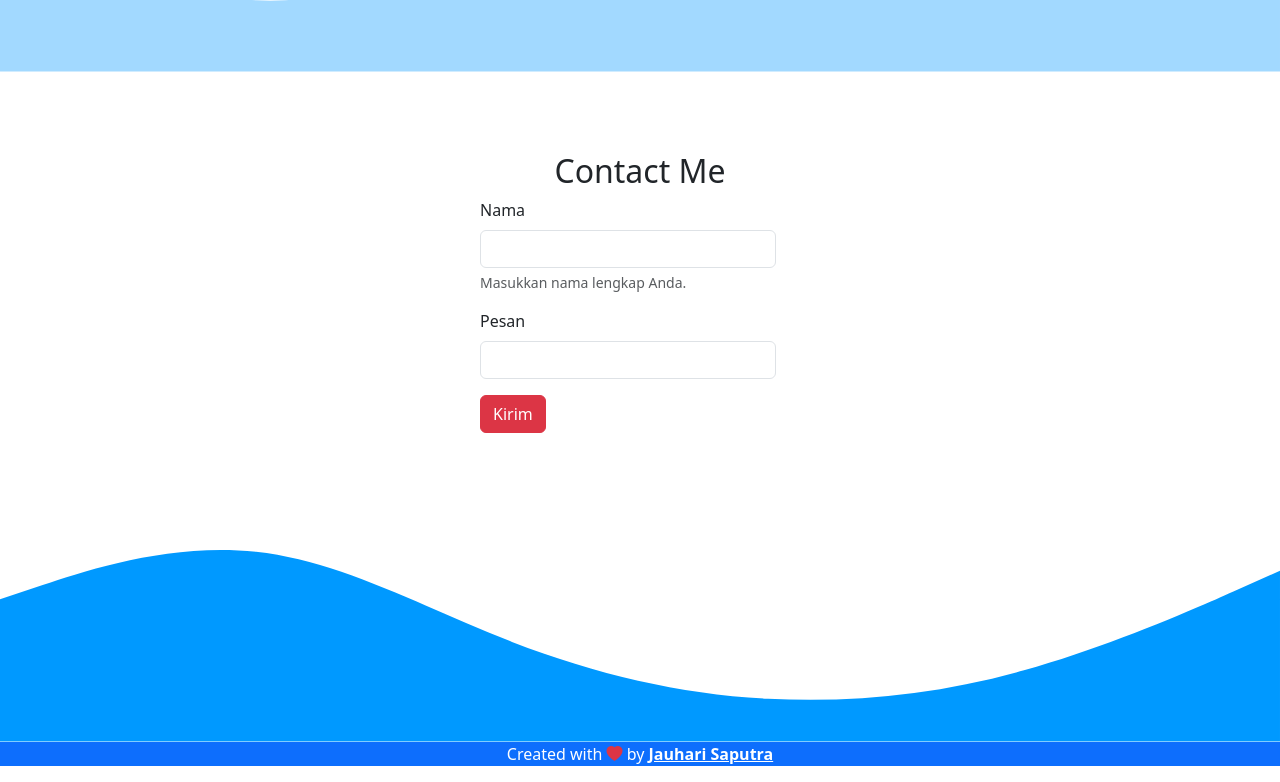
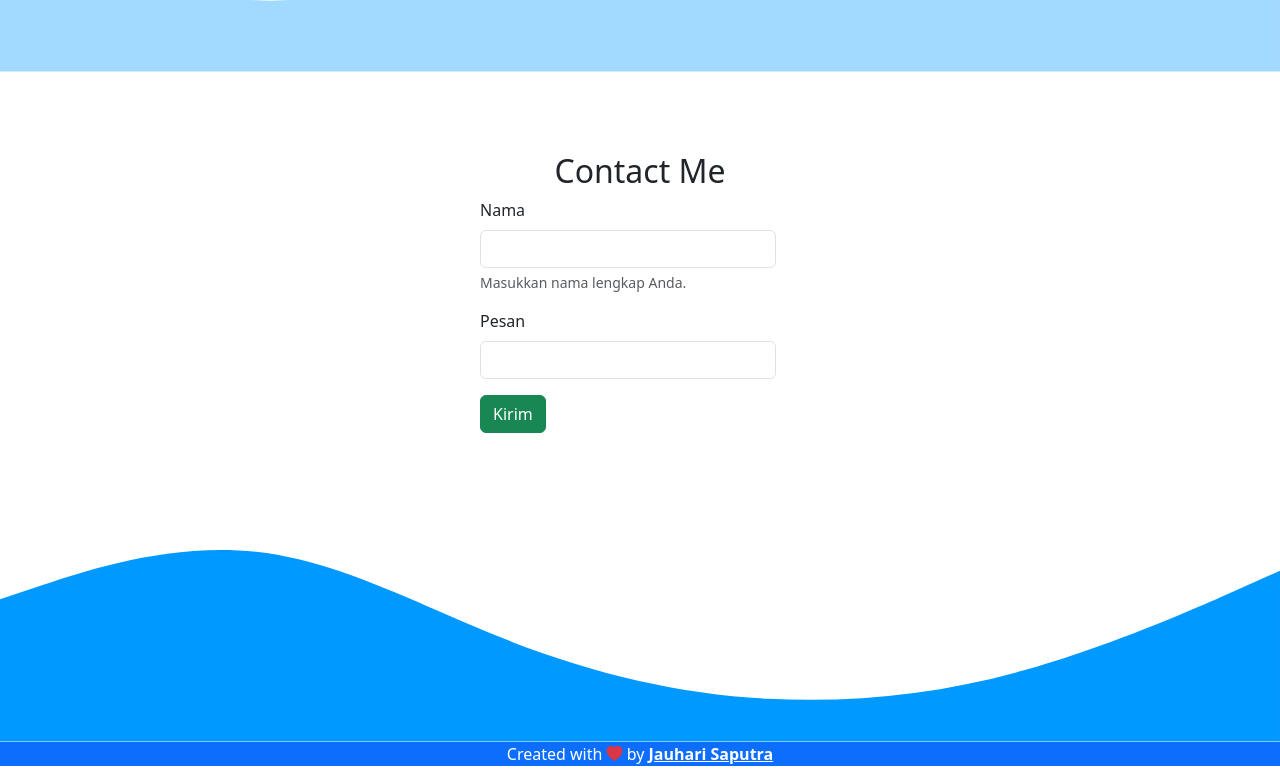
Before and after one commit to fsociety6914/jauharisaputra.github.io, a plain HTML site: page index.html in a window 1280 px wide. Shown: the part 2698-3480 px from the top of the page. Drawn offline with nearby package versions, Linux system fonts and the light colour scheme.

Commit message:
tombol jadi hijau

```diff
--- a/index.html
+++ b/index.html
@@ -214,7 +214,7 @@
                             <input type="text" class="form-control" id="exampleInputPassword1">
                         </div>
 
-                        <button type="submit" class="btn btn-danger mb-4">Kirim</button>
+                        <button type="submit" class="btn btn-success mb-4">Kirim</button>
                     </form>
                 </div>
             </div>
```
